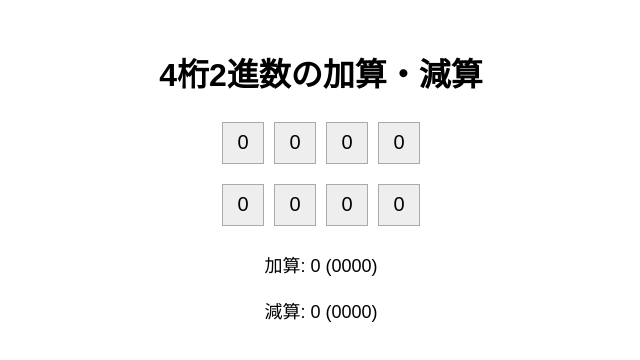
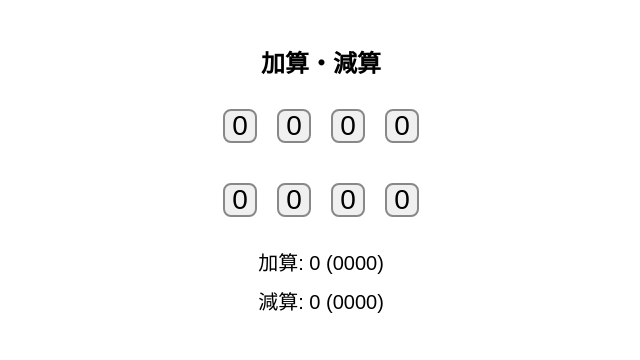
Before and after one commit to UT0911/calc, a plain HTML site: page index.html in a window 1280 px wide. Shown: the whole page, without its empty margins (319-959 px from the left). Drawn offline with Linux system fonts and the light colour scheme.

Commit message:
スマホ向けに対応

```diff
--- a/index.html
+++ b/index.html
@@ -3,38 +3,49 @@
 <head>
   <meta charset="UTF-8">
   <title>4ビット2進数の計算</title>
+  <meta name="viewport" content="width=device-width, initial-scale=1.0">
   <style>
     body {
       font-family: sans-serif;
       text-align: center;
       padding: 20px;
     }
+    h1 {
+      font-size: 1.5em;
+      margin-bottom: 20px;
+    }
     .bit-row {
       display: flex;
       justify-content: center;
-      margin-bottom: 10px;
+      margin-bottom: 20px;
+      flex-wrap: wrap;
     }
     .bit {
-      width: 40px;
-      height: 40px;
-      margin: 5px;
-      font-size: 20px;
-      background-color: #eee;
-      border: 1px solid #aaa;
+      width: 30px;
+      height: 30px;
+      margin: 10px;
+      font-size: 28px;
+      background-color: #f0f0f0;
+      border: 2px solid #888;
+      border-radius: 8px;
       display: flex;
       align-items: center;
       justify-content: center;
       cursor: pointer;
       user-select: none;
+      transition: background-color 0.2s;
+    }
+    .bit:active {
+      background-color: #ccc;
     }
     .result {
-      margin-top: 20px;
-      font-size: 18px;
+      margin-top: 10px;
+      font-size: 20px;
     }
   </style>
 </head>
 <body>
-  <h1>4桁2進数の加算・減算</h1>
+  <h1>加算・減算</h1>
 
   <div class="bit-row" id="num1">
     <div class="bit">0</div>
@@ -72,7 +83,7 @@
       const add = val1 + val2;
       let sub = val1 - val2;
 
-      // オーバーフロー防止（4ビット符号なしとして扱う）
+      // 4ビットの範囲に制限（符号なし）
       const addBin = (add & 0b1111).toString(2).padStart(4, '0');
       const subBin = (sub & 0b1111).toString(2).padStart(4, '0');
 
```
